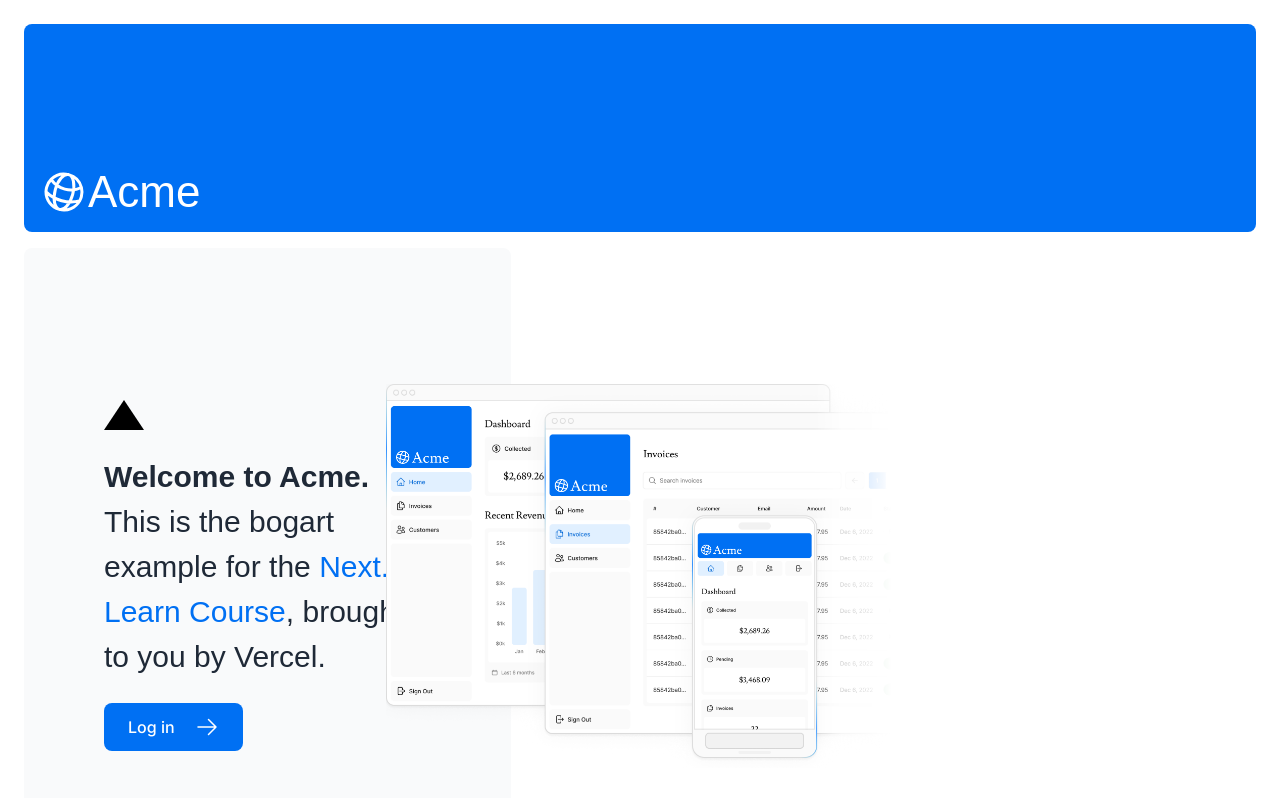
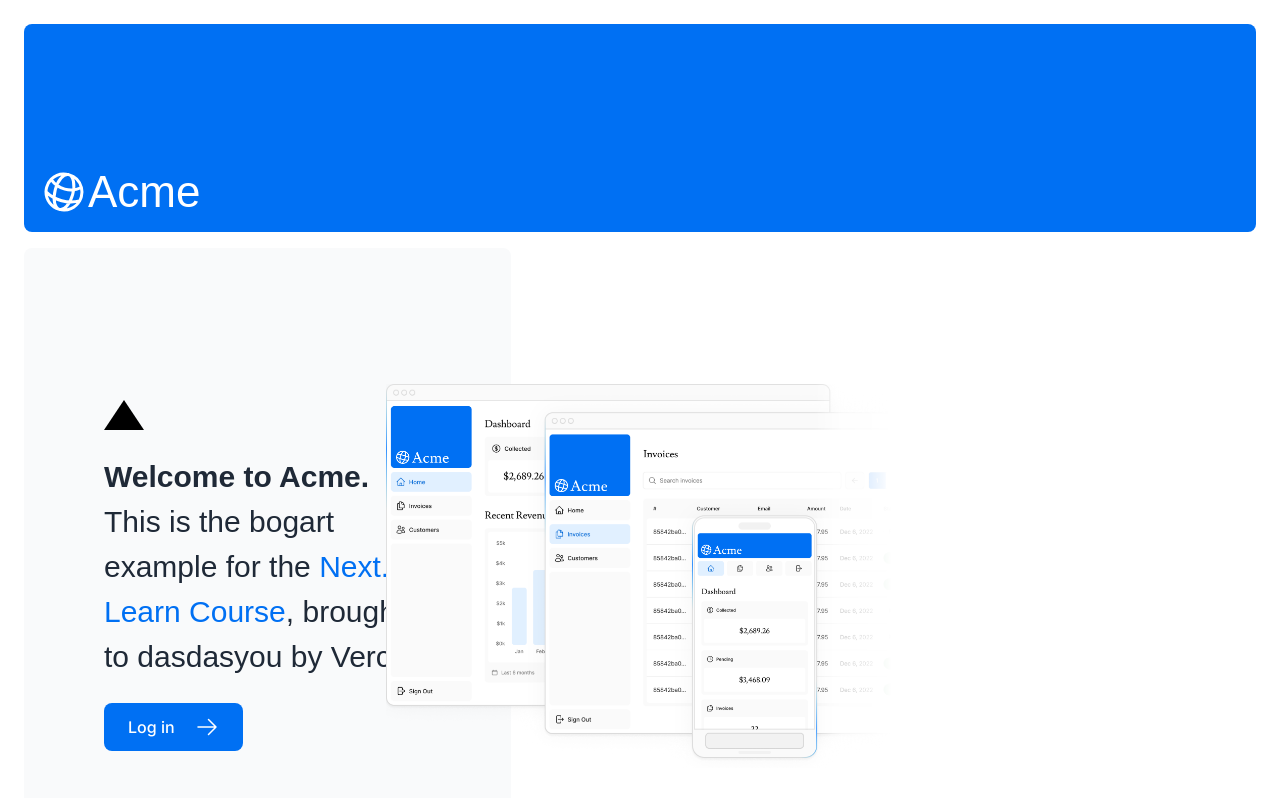
Before and after one commit to ImPatrik/Strong, a Next.js app: page / in a window 1280 px wide. Shown: the top 798 px of the page. Built offline with nearby package versions, Linux system fonts and the light colour scheme; a web font is replaced by a local one.

Commit message:
grterg
jip

```diff
--- a/app/page.tsx
+++ b/app/page.tsx
@@ -21,7 +21,7 @@
             <a href="https://nextjs.org/learn/" className="text-blue-500">
               Next.js Learn Course
             </a>
-            , brought to you by Vercel.
+            , brought to dasdasyou by Vercel.
           </p>
           <Link
             href="/ui/login-form"
```
